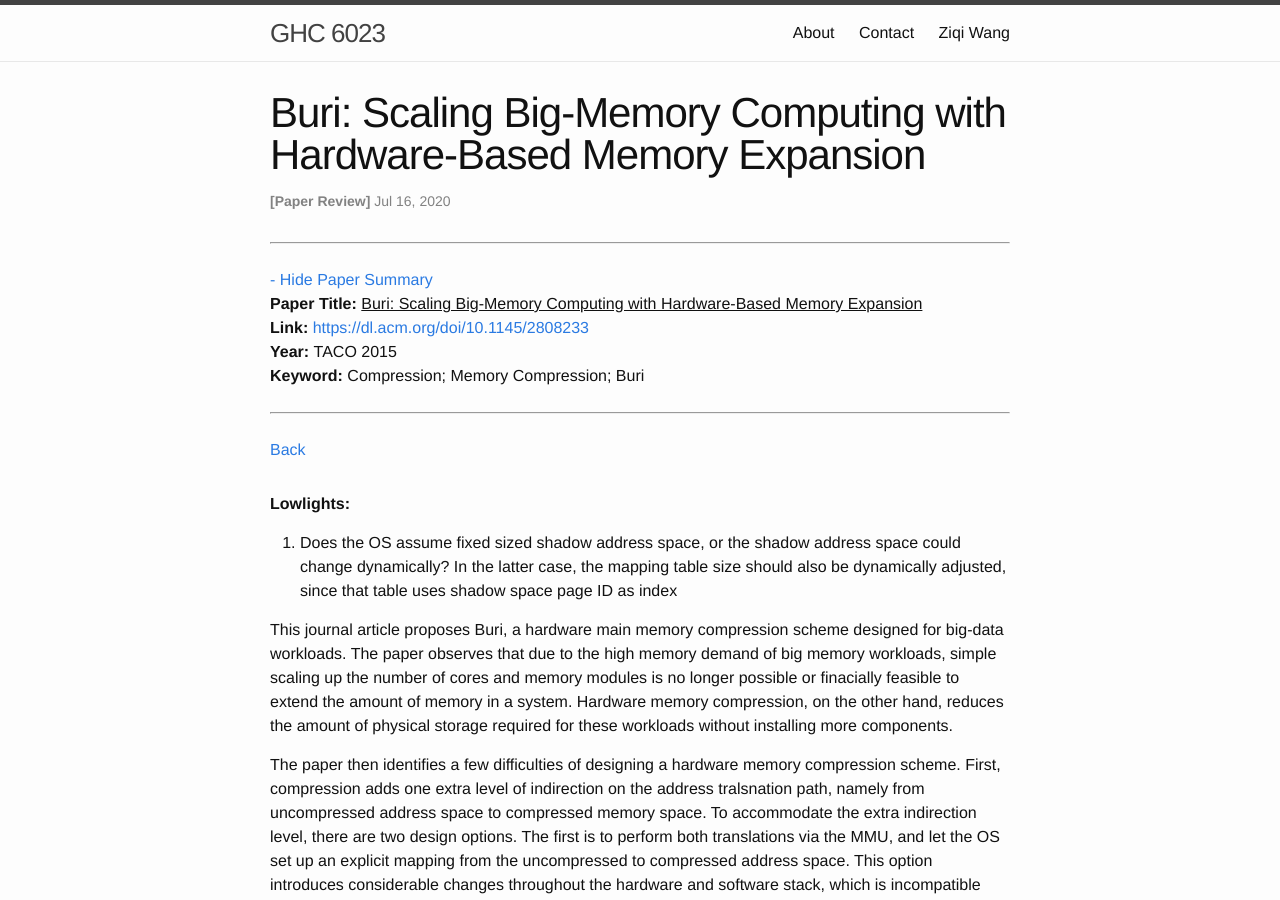
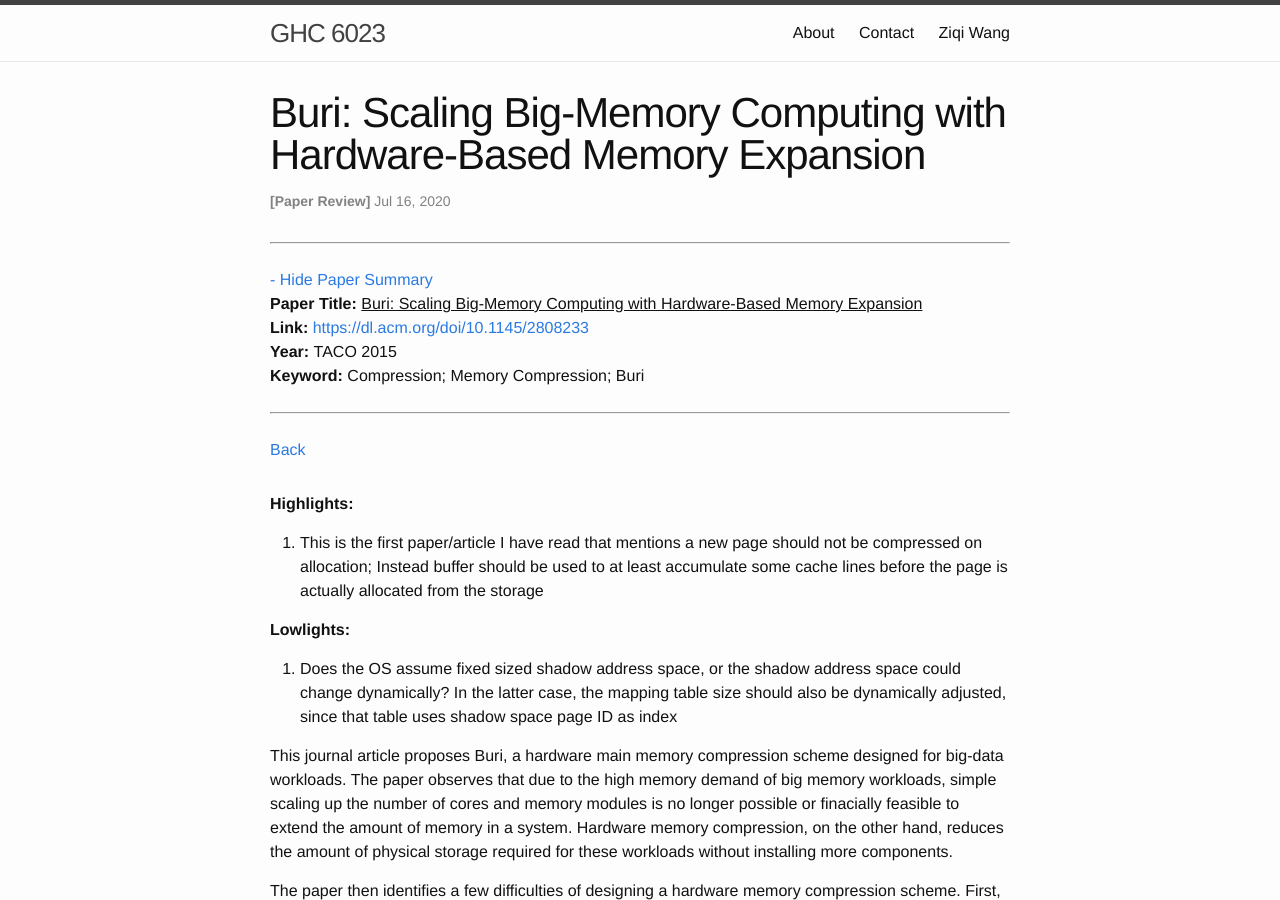
Before and after one commit to wangziqi2013/wangziqi2013.github.io, a Jekyll site: the page built from _posts/2020-07-16-buri.markdown, in a window 1280 px wide and 900 px high. Built offline with Jekyll 4.4.1, drawn with Linux system fonts in a browser that asks for light colours.

Commit message:
Adding highlight

```diff
--- a/_posts/2020-07-16-buri.markdown
+++ b/_posts/2020-07-16-buri.markdown
@@ -13,6 +13,10 @@ htm_cr:
 version_mgmt:
 ---
 
+**Highlights:**
+
+1. This is the first paper/article I have read that mentions a new page should not be compressed on allocation; Instead
+   buffer should be used to at least accumulate some cache lines before the page is actually allocated from the storage
 
 **Lowlights:**
 
```
